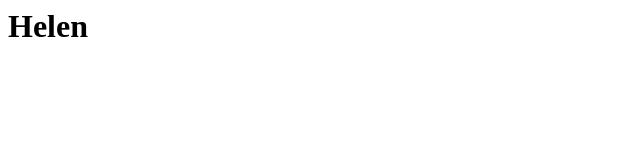
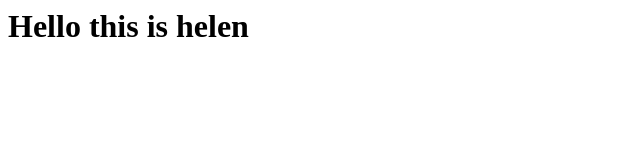
Before and after one commit to alexw1983/session-7, a plain HTML site: page helen.html in a window 1280 px wide. Shown: the whole page, without its empty margins (0-640 px from the left). Drawn offline with Linux system fonts and the light colour scheme.

Commit message:
created helen.html

```diff
--- a/helen.html
+++ b/helen.html
@@ -5,7 +5,7 @@
 </head>
 
 <body>
-    <h1>Helen</h1>
+    <h1>Hello this is helen</h1>
 </body>
 
 </html>
```
